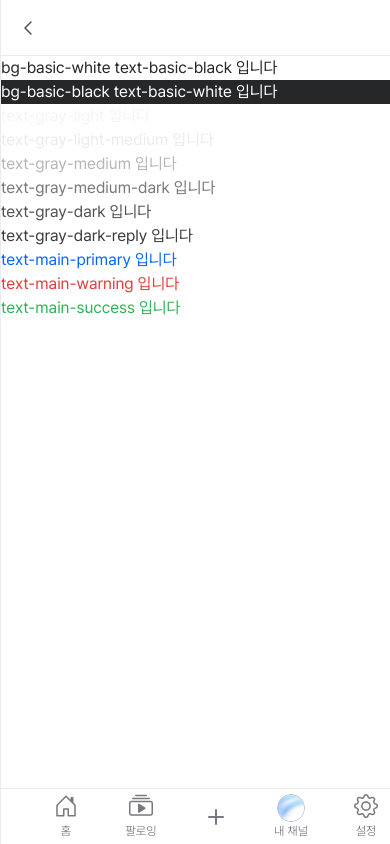
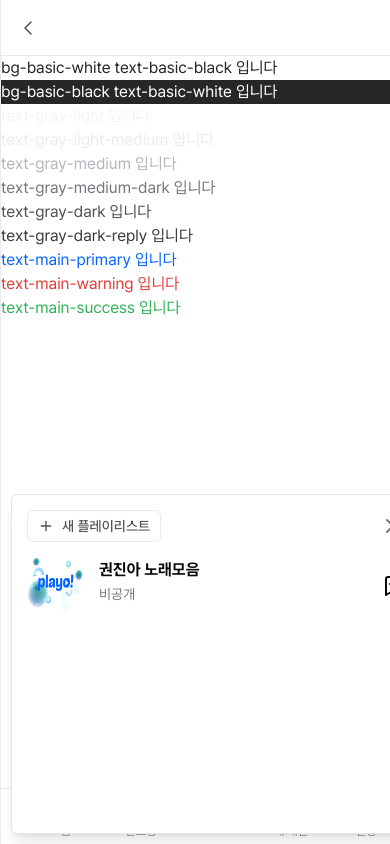
Before and after one commit to Dev-FE-3/toy-project3-team4, a React (Vite) app: page /design-guide in a window 390 px wide. Shown: the top 844 px of the page. Built offline with nearby package versions, Linux system fonts and the light colour scheme; no server answers.

Commit message:
Design: PlayList 모달 디자인

```diff
--- a/src/app/layout/mobile-view/index.tsx
+++ b/src/app/layout/mobile-view/index.tsx
@@ -9,7 +9,7 @@ const MobileView = () => {
   return (
     <div
       id="view-container"
-      className="mx-auto box-content flex min-h-screen w-[430px] flex-col border-x border-gray-light-medium lg:relative lg:left-1/2 lg:mx-0"
+      className="relative mx-auto box-content flex min-h-screen w-[430px] flex-col border-x border-gray-light-medium lg:relative lg:left-1/2 lg:mx-0"
     >
       {!hideLayoutPaths.includes(location.pathname) && <Header />}
       <main className={`flex-1 bg-basic-white ${hideLayoutPaths.includes(location.pathname) ? '' : 'py-[56px]'}`}>
--- a/src/feature/design/Design.tsx
+++ b/src/feature/design/Design.tsx
@@ -1,3 +1,5 @@
+import PlayListModal from '@/shared/components/playlist-modal/PlaylistModal'
+
 const Design = () => {
   return (
     <>
@@ -12,6 +14,8 @@ const Design = () => {
       <p className="text-main-primary">text-main-primary 입니다</p>
       <p className="text-main-warning">text-main-warning 입니다</p>
       <p className="text-main-success">text-main-success 입니다</p>
+
+      <PlayListModal />
     </>
   )
 }
--- /dev/null
+++ b/src/shared/components/playlist-modal/PlayListModal.tsx
@@ -0,0 +1,47 @@
+import { useEffect, useState } from 'react'
+import ReactDOM from 'react-dom'
+import { Button } from '@/shared/lib/shadcn/ui/button'
+import { Plus, X, BookmarkPlus } from 'lucide-react'
+import IPlayListModalProps from './type/IPlayListModalProps'
+
+const PlayListModal = ({ closeModal }: IPlayListModalProps) => {
+  const [container, setContainer] = useState<HTMLElement | null>(null)
+
+  useEffect(() => {
+    const target = document.getElementById('view-container')
+    setContainer(target)
+  }, [])
+
+  const addPlayList = () => {}
+
+  if (!container) return null
+
+  const modalContent = (
+    <div className="absolute bottom-[10px] left-1/2 z-50 -translate-x-1/2">
+      <div className="h-[340px] w-[410px] rounded-md border bg-basic-white p-[15px] shadow-lg">
+        <h4 className="flex items-center justify-between">
+          <Button className="h-[32px] border border-gray-light-medium bg-basic-white px-[10px] py-[8px] text-sm text-gray-dark shadow-none">
+            <Plus />새 플레이리스트
+          </Button>
+          <X onClick={closeModal} className="cursor-pointer text-gray-medium-dark" />
+        </h4>
+        <ul className="mt-4 flex flex-col gap-4">
+          <li className="flex h-[56px] items-center justify-between">
+            <div className="flex gap-4">
+              <img className="size-14 rounded-lg" src="/public/image/logo/main-logo.png" alt="재생목록 사진" />
+              <div>
+                <p className="font-bold">권진아 노래모음</p>
+                <span className="text-sm text-gray-medium-dark">비공개</span>
+              </div>
+            </div>
+            <BookmarkPlus onClick={addPlayList} className="size-6 cursor-pointer" />
+          </li>
+        </ul>
+      </div>
+    </div>
+  )
+
+  return ReactDOM.createPortal(modalContent, container)
+}
+
+export default PlayListModal
--- /dev/null
+++ b/src/shared/components/playlist-modal/type/IPlayListModalProps.tsx
@@ -0,0 +1,3 @@
+export default interface IPlayListModalProps {
+  closeModal: () => void
+}
```
